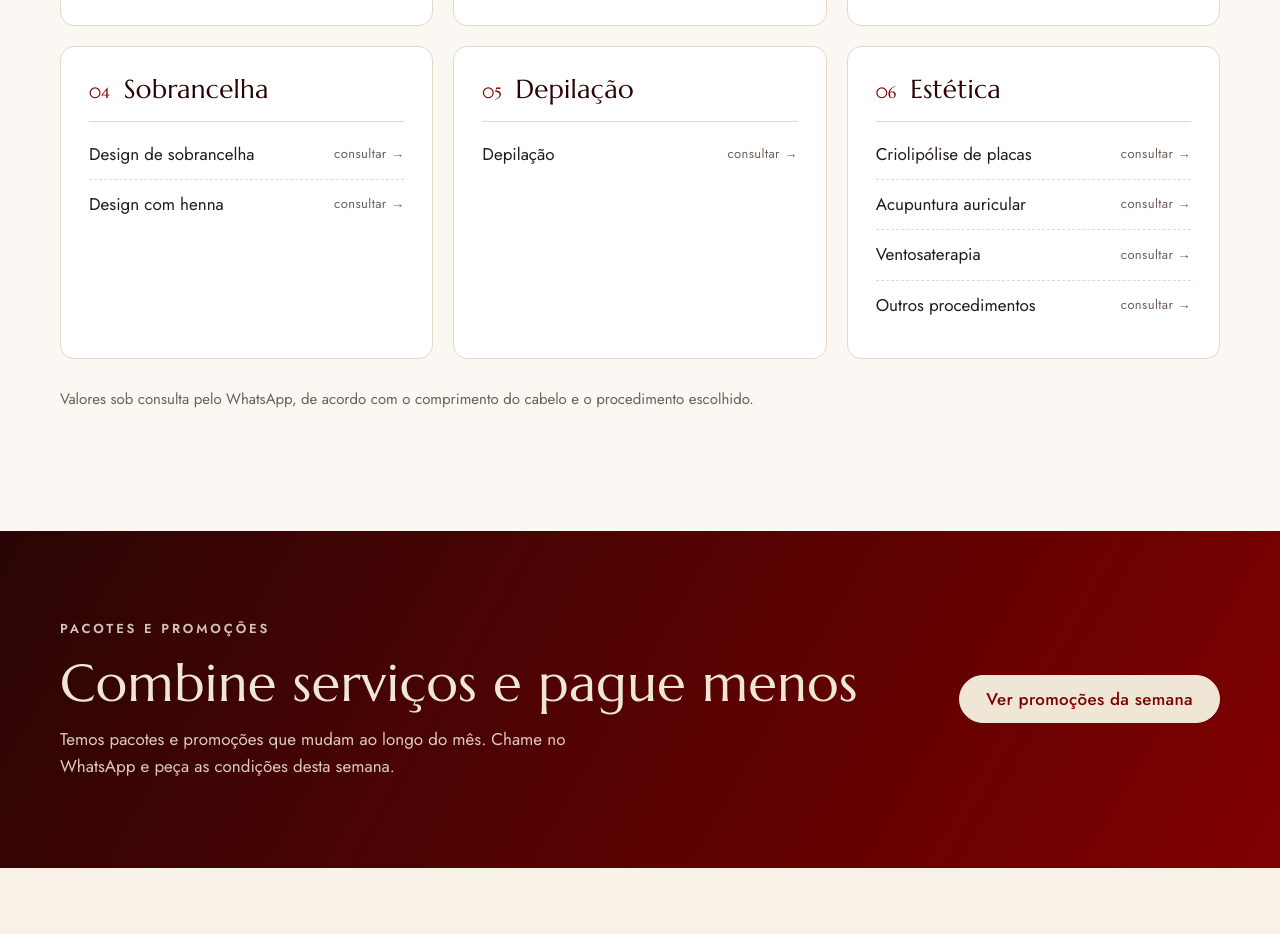
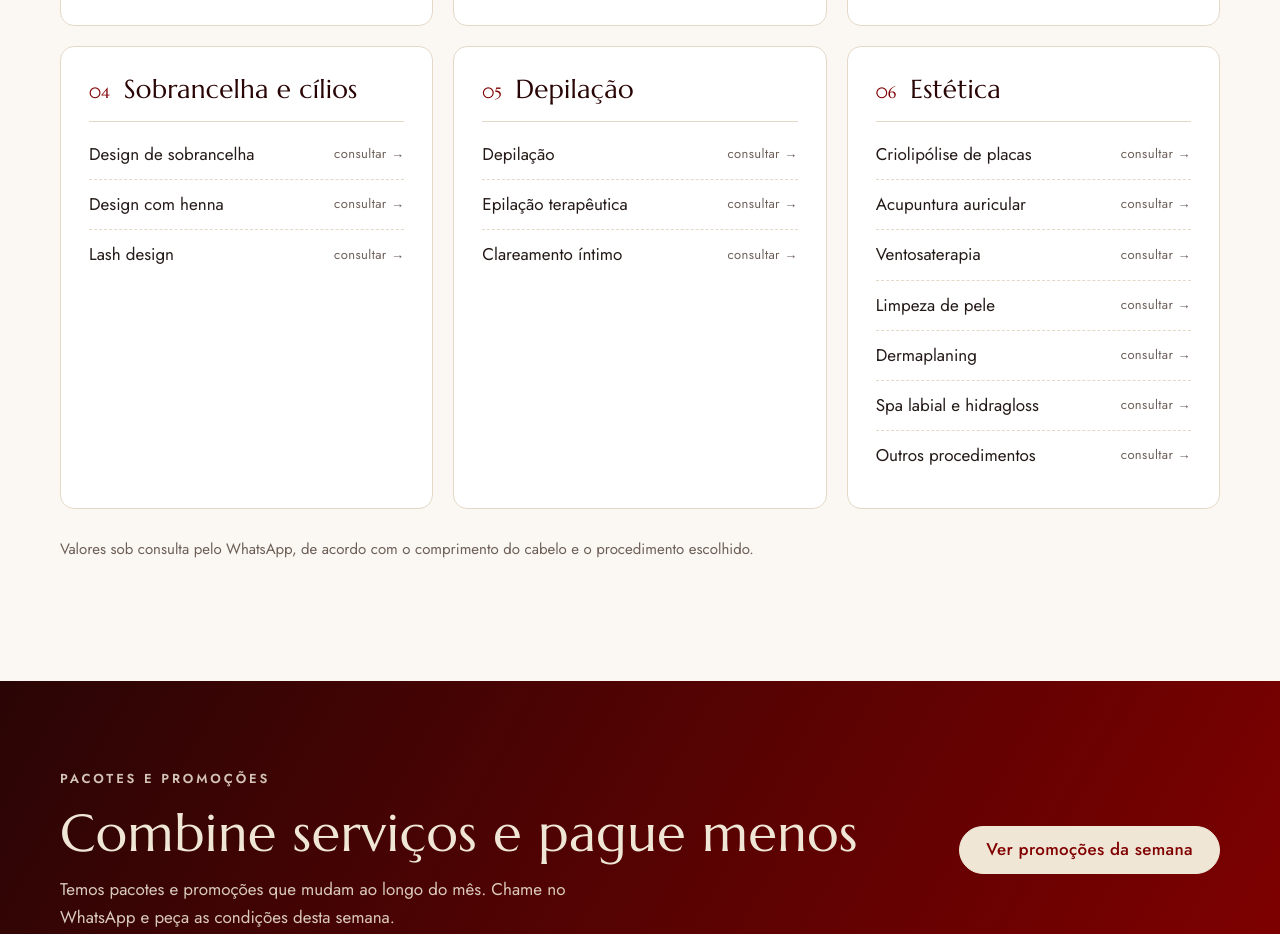
Before and after one commit to michaelcostadevv/salao-beleza-renovada, a plain HTML site: page index.html in a window 1280 px wide. Shown: the part 1664-2598 px from the top of the page. Drawn offline with Linux system fonts and the light colour scheme.

Commit message:
Jhaddy Araújo na equipe e serviços dela
- Card da depiladora com foto, nome e Instagram
- Serviços: epilação terapêutica, clareamento íntimo, limpeza de pele, dermaplaning, spa labial e lash design

Co-Authored-By: Claude Opus 5.5 <noreply@anthropic.com>

```diff
--- a/index.html
+++ b/index.html
@@ -110,11 +110,12 @@
           <article class="cat reveal">
             <div class="cat-top">
               <span class="cat-n">04</span>
-              <h3>Sobrancelha</h3>
+              <h3>Sobrancelha e cílios</h3>
             </div>
             <ul class="svc">
               <li><a data-wa="Olá! Gostaria de saber o valor e horários para design de sobrancelha." href="#contato">Design de sobrancelha</a></li>
               <li><a data-wa="Olá! Gostaria de saber o valor e horários para design de sobrancelha com henna." href="#contato">Design com henna</a></li>
+              <li><a data-wa="Olá! Gostaria de saber o valor e horários para lash design." href="#contato">Lash design</a></li>
             </ul>
           </article>
 
@@ -125,6 +126,8 @@
             </div>
             <ul class="svc">
               <li><a data-wa="Olá! Gostaria de saber os valores e horários de depilação." href="#contato">Depilação</a></li>
+              <li><a data-wa="Olá! Gostaria de saber o valor e horários para epilação terapêutica." href="#contato">Epilação terapêutica</a></li>
+              <li><a data-wa="Olá! Gostaria de saber o valor e horários para clareamento íntimo." href="#contato">Clareamento íntimo</a></li>
             </ul>
           </article>
 
@@ -137,6 +140,9 @@
               <li><a data-wa="Olá! Gostaria de saber o valor e horários para criolipólise de placas." href="#contato">Criolipólise de placas</a></li>
               <li><a data-wa="Olá! Gostaria de saber o valor e horários para acupuntura auricular." href="#contato">Acupuntura auricular</a></li>
               <li><a data-wa="Olá! Gostaria de saber o valor e horários para ventosaterapia." href="#contato">Ventosaterapia</a></li>
+              <li><a data-wa="Olá! Gostaria de saber o valor e horários para limpeza de pele." href="#contato">Limpeza de pele</a></li>
+              <li><a data-wa="Olá! Gostaria de saber o valor e horários para dermaplaning." href="#contato">Dermaplaning</a></li>
+              <li><a data-wa="Olá! Gostaria de saber o valor e horários para spa labial / hidragloss." href="#contato">Spa labial e hidragloss</a></li>
               <li><a data-wa="Olá! Gostaria de saber quais outros procedimentos de estética vocês fazem e os valores." href="#contato">Outros procedimentos</a></li>
             </ul>
           </article>
@@ -205,7 +211,7 @@
         <div class="team">
           <div class="pro reveal"><div class="pro-foto pro-vazio" aria-hidden="true"><span>✂</span></div><div class="pro-txt"><h3>Cabeleireira</h3><p>Cortes, escova, mechas, progressiva, tratamentos e penteados.</p></div></div>
           <div class="pro reveal"><figure class="pro-foto"><img src="img/equipe/manicure-sobrancelha.jpg" alt="Profissional do salão fazendo design de sobrancelha com henna em uma cliente" width="720" height="960" loading="lazy" style="object-position: 30% 40%" /></figure><div class="pro-txt"><h3>Manicure e sobrancelha</h3><p>Manicure, pedicure, design de sobrancelha e henna.</p></div></div>
-          <div class="pro reveal"><div class="pro-foto pro-vazio" aria-hidden="true"><span>❖</span></div><div class="pro-txt"><h3>Depiladora</h3><p>Depilação com cuidado e higiene em todas as etapas.</p></div></div>
+          <div class="pro reveal"><figure class="pro-foto"><img src="img/equipe/depiladora.jpg" alt="Jhaddy Araújo, depiladora do salão, sorrindo de braços cruzados" width="720" height="960" loading="lazy" style="object-position: 50% 20%" /></figure><div class="pro-txt"><h3>Jhaddy Araújo · Depilação</h3><p>Epilação terapêutica, clareamento íntimo, limpeza de pele, spa labial, dermaplaning e lash design.</p><a class="pro-ig" href="https://www.instagram.com/jhaddy_araujostudioo/" target="_blank" rel="noopener">@jhaddy_araujostudioo</a></div></div>
           <div class="pro reveal"><figure class="pro-foto"><img src="img/equipe/esteticista.jpg" alt="Nice Santos, esteticista do salão, aplicando eletrodos em um tratamento corporal" width="720" height="960" loading="lazy" style="object-position: 60% 20%" /></figure><div class="pro-txt"><h3>Nice Santos · Estética</h3><p>Criolipólise de placas, acupuntura auricular e ventosaterapia.</p><a class="pro-ig" href="https://www.instagram.com/nicesantossaudeebeleza/" target="_blank" rel="noopener">@nicesantossaudeebeleza</a></div></div>
         </div>
       </div>
```
Also changed, not shown: img/equipe/depiladora.jpg (added).
